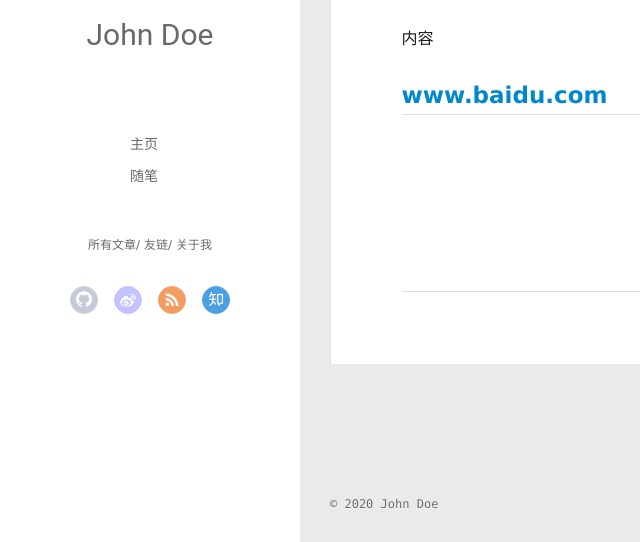
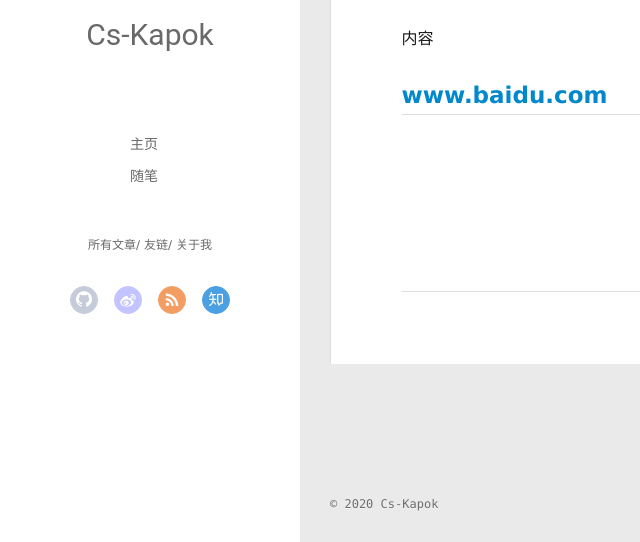
Before and after one commit to Cs-Kapok/Cs-Kapok.github.io, a plain HTML site: page 2020/02/14/My-first-Blog/index.html in a window 1280 px wide. Shown: the part 255-797 px from the top of the page, 0-640 px from the left. Drawn offline with Linux system fonts and the light colour scheme; no server answers.

Commit message:
Site updated: 2020-02-14 17:13:04

```diff
--- a/2020/02/14/My-first-Blog/index.html
+++ b/2020/02/14/My-first-Blog/index.html
@@ -17,7 +17,7 @@
 <meta property="og:locale" content="en_US">
 <meta property="article:published_time" content="2020-02-14T08:04:01.000Z">
 <meta property="article:modified_time" content="2020-02-14T08:11:13.295Z">
-<meta property="article:author" content="John Doe">
+<meta property="article:author" content="Cs-Kapok">
 <meta name="twitter:card" content="summary">
 
     <link rel="alternative" href="/atom.xml" title="Hexo" type="application/atom+xml">
@@ -50,7 +50,7 @@
 			<img src="" class="js-avatar">
 		</a>
 		<hgroup>
-		  <h1 class="header-author"><a href="/">John Doe</a></h1>
+		  <h1 class="header-author"><a href="/">Cs-Kapok</a></h1>
 		</hgroup>
 
 
@@ -108,7 +108,7 @@
 				<img src="" class="js-avatar">
 			</div>
 			<hgroup>
-			  <h1 class="header-author js-header-author">John Doe</h1>
+			  <h1 class="header-author js-header-author">Cs-Kapok</h1>
 			</hgroup>
 
 
@@ -314,7 +314,7 @@
   <div class="outer">
     <div id="footer-info">
     	<div class="footer-left">
-    		&copy; 2020 John Doe
+    		&copy; 2020 Cs-Kapok
     	</div>
       	<div class="footer-right">
       		<a href="http://hexo.io/" target="_blank">Hexo</a>  Theme <a href="https://github.com/litten/hexo-theme-yilia" target="_blank">Yilia</a> by Litten
```
Also changed, not shown: 2020/02/14/hello-world/index.html (+4 -4 lines), archives/2020/02/index.html (+4 -4 lines), archives/2020/index.html (+4 -4 lines), archives/index.html (+4 -4 lines), index.html (+4 -4 lines).
